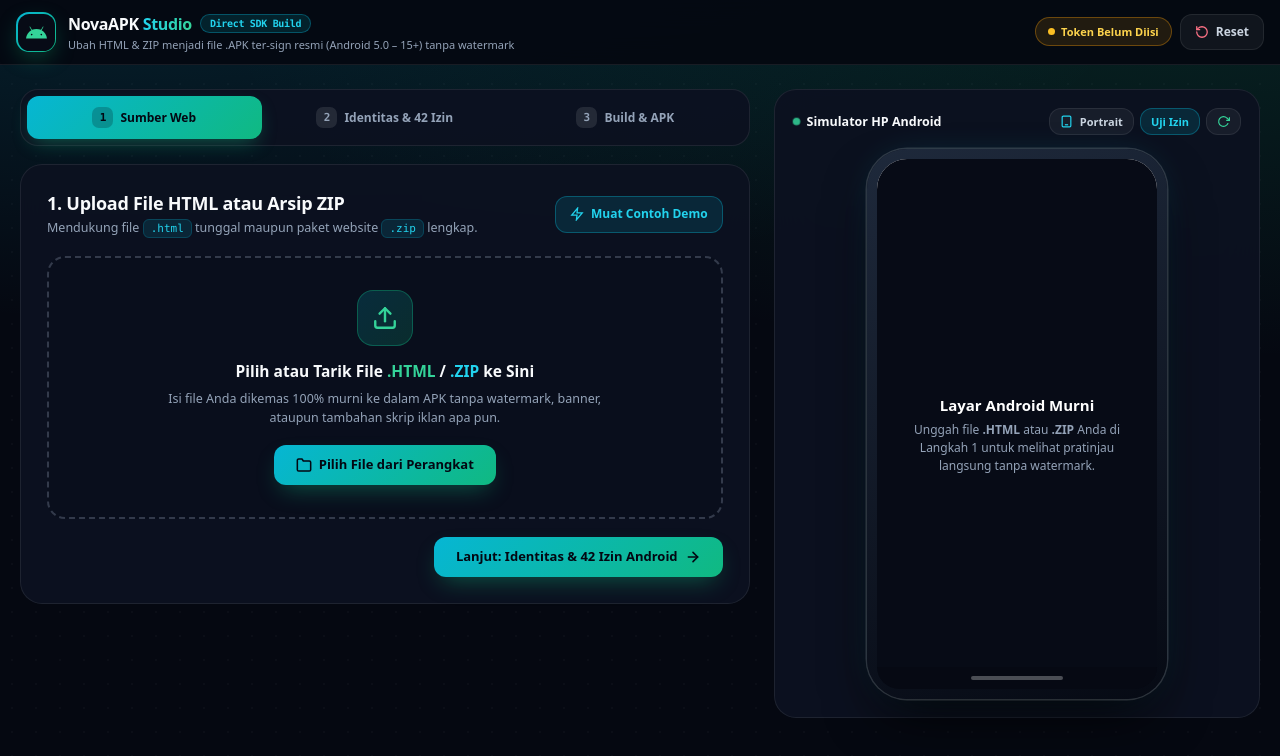
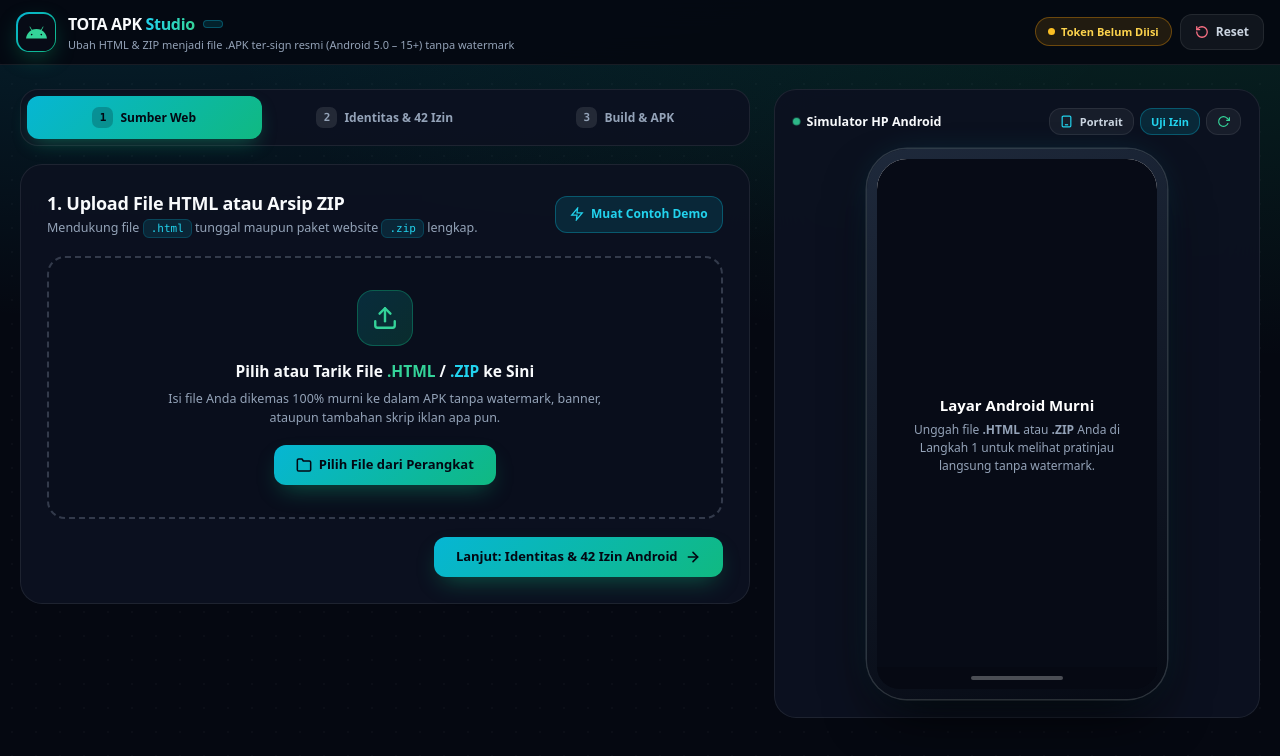
Before and after one commit to Tota252/Build-apk, a plain HTML site: page index.html in a window 1280 px wide. Drawn offline with Linux system fonts and the light colour scheme.

Commit message:
Update index.html

```diff
--- a/index.html
+++ b/index.html
@@ -7,7 +7,7 @@
     <title>NovaAPK Studio — Instant HTML &amp; ZIP to Signed Android APK</title>
     <style>
         /* =====================================================================
-           NOVAAPK STUDIO — ZERO-DEPENDENCY SLATE-EMERALD & ELECTRIC CYAN THEME
+           TOTAAPK STUDIO — ZERO-DEPENDENCY SLATE-EMERALD & ELECTRIC CYAN THEME
            ===================================================================== */
         :root {
             --bg-base: #050811;
@@ -1120,8 +1120,8 @@
                 </div>
                 <div style="min-width:0;">
                     <div class="brand-title">
-                        <span>NovaAPK <span class="grad-text">Studio</span></span>
-                        <span class="pill-tag">Direct SDK Build</span>
+                        <span> TOTA APK <span class="grad-text">Studio</span></span>
+                        <span class="pill-tag"></span>
                     </div>
                     <div class="brand-sub hidden" id="desktopSubText">Ubah HTML &amp; ZIP menjadi file .APK ter-sign resmi (Android 5.0 – 15+) tanpa watermark</div>
                 </div>
```
